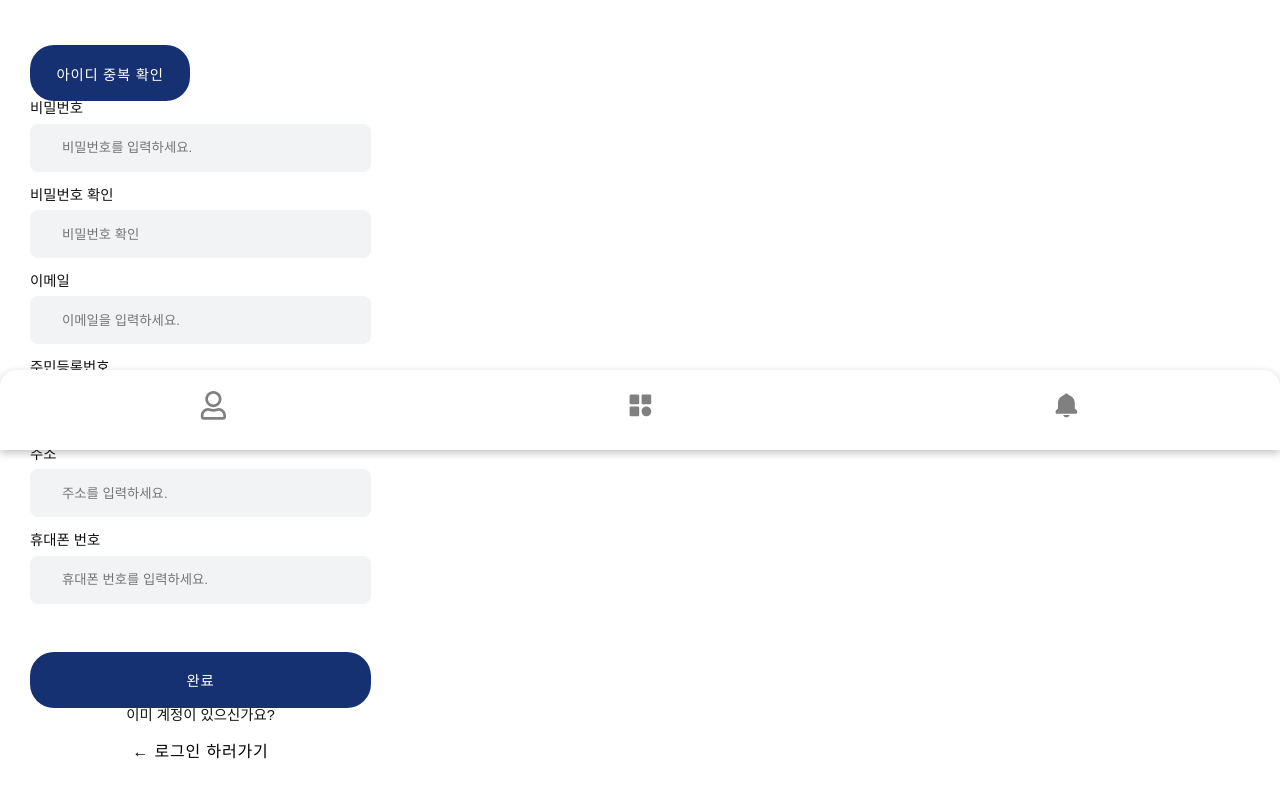
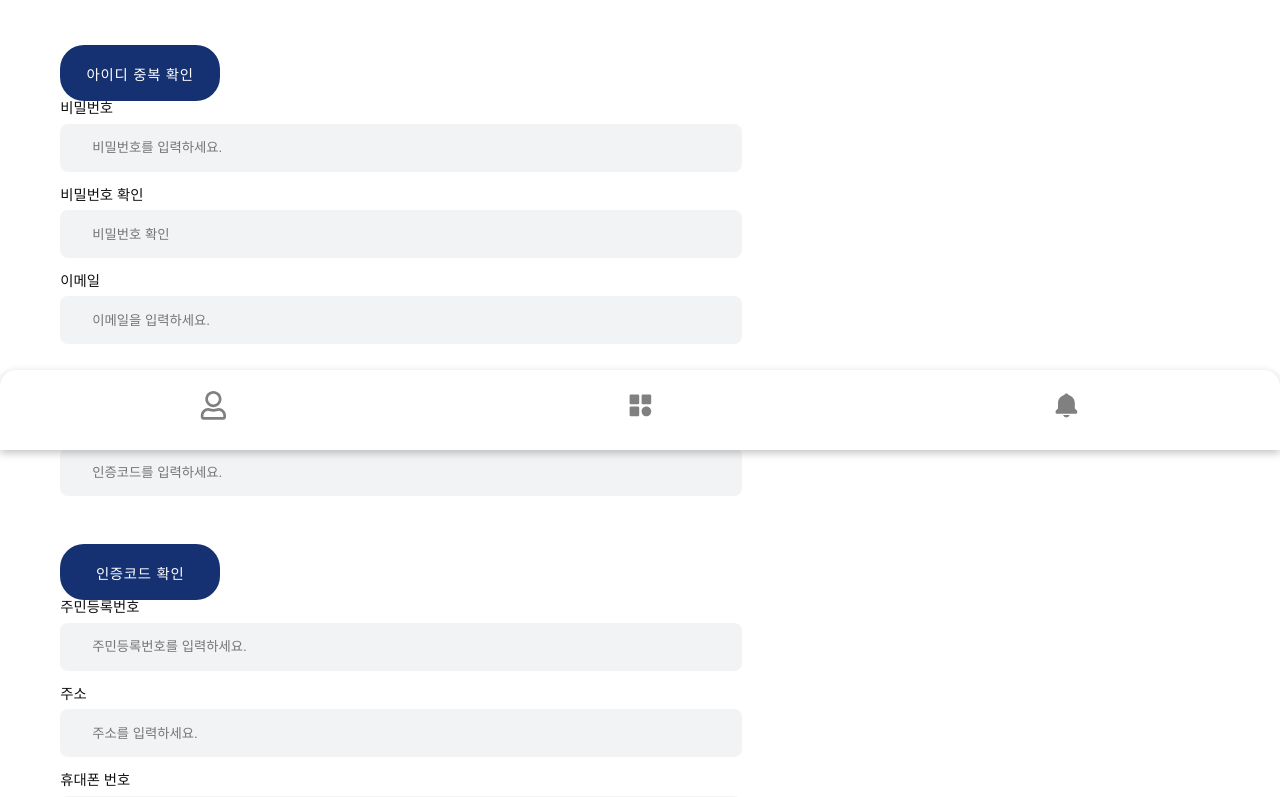
Before and after one commit to smj6052-l/internet-banking-client, a React (Vite) app: page /signup in a window 1280 px wide. Shown: the part 350-1147 px from the top of the page. Built offline with nearby package versions, Linux system fonts and the light colour scheme.

Commit message:
feat: 이메일 인증 기능 추가

```diff
--- a/src/routes/signup/signup.jsx
+++ b/src/routes/signup/signup.jsx
@@ -13,8 +13,12 @@ export default function Signup() {
     formState: { errors },
   } = useForm();
   const navigate = useNavigate();
+  // 아이디 체크 상태
   const [isIdChecked, setIsIdChecked] = useState(false);
   const [idCheckMessage, setIdCheckMessage] = useState("");
+  // 이메일(인증 코드) 체크 상태
+  const [isEmailChecked, setIsEmailChecked] = useState(false);
+  const [emailCheckMessage, setEmailCheckMessage] = useState("");
 
   // POST: 사용자 회원가입 정보 입력
   const onSubmit = (data) => {
@@ -22,6 +26,13 @@ export default function Signup() {
       setError("client_id", {
         type: "manual",
         message: "아이디 중복 확인을 해주세요.",
+      });
+      return;
+    }
+    if (!isEmailChecked) {
+      setError("client_email", {
+        type: "manual",
+        message: "이메일 인증을 해주세요.",
       });
       return;
     }
@@ -48,10 +59,13 @@ export default function Signup() {
     axios
       .post(`api/signup/check-id`, { client_id })
       .then((res) => {
-        // 사용 가능
-        clearErrors("client_id");
-        setIdCheckMessage(res.data?.message);
-        setIsIdChecked(true);
+        if (res)
+          if (res.status === 200) {
+            // 사용 가능
+            clearErrors("client_id");
+            setIdCheckMessage(res.data?.message);
+            setIsIdChecked(true);
+          }
       })
       .catch((error) => {
         if (error.response) {
@@ -83,6 +97,73 @@ export default function Signup() {
         setIsIdChecked(false);
       });
   };
+  // POST: 이메일 검증
+  const verifyEmail = (client_email) => {
+    axios
+      .post(`api/signup/send-verification-code`, { client_email })
+      .then((res) => {
+        if (res.status === 200) {
+          // 사용 가능
+          clearErrors("client_email");
+          setEmailCheckMessage(res.data?.message);
+        }
+      })
+      .catch((error) => {
+        if (error.response) {
+          switch (error.response.status) {
+            // 서버 에러
+            case 500:
+              setEmailCheckMessage(error.response.data.message);
+              break;
+            default:
+              setEmailCheckMessage(
+                `에러가 발생했습니다. 상태 코드: ${error.response.status}`
+              );
+              break;
+          }
+        } else {
+          setError("client_email", {
+            type: "manual",
+            message: "이메일 확인 실패",
+          });
+          setEmailCheckMessage("이메일 확인 실패");
+        }
+        setIsEmailChecked(false);
+      });
+  };
+  // POST: 인증코드 확인
+  const confirmVerificationCode = (verificationCode) => {
+    axios
+      .post(`api/signup/verify-email-code`, { verificationCode })
+      .then((res) => {
+        if (res.status === 200) {
+          setEmailCheckMessage(res.data?.message);
+          setIsEmailChecked(true);
+        }
+      })
+      .catch((error) => {
+        if (error.response) {
+          switch (error.response.status) {
+            // 서버 에러
+            case 400:
+              setEmailCheckMessage(error.response.data.message);
+              break;
+            default:
+              setEmailCheckMessage(
+                `에러가 발생했습니다. 상태 코드: ${error.response.status}`
+              );
+              break;
+          }
+        } else {
+          setError("client_email", {
+            type: "manual",
+            message: "이메일 확인 실패",
+          });
+          setEmailCheckMessage("이메일 확인 실패");
+        }
+        setIsEmailChecked(false);
+      });
+  };
 
   return (
     <S.FormWrapper onSubmit={handleSubmit(onSubmit)}>
@@ -107,7 +188,7 @@ export default function Signup() {
             required
             {...register("client_id", { required: true, maxLength: 20 })}
           />
-          <S.IdDuplicationCheck
+          <S.IdDuplicationCheckBtn
             onClick={(e) => {
               e.preventDefault();
               const client_id = document.querySelector(
@@ -117,7 +198,7 @@ export default function Signup() {
             }}
           >
             아이디 중복 확인
-          </S.IdDuplicationCheck>
+          </S.IdDuplicationCheckBtn>
           {errors.client_id && (
             <S.ErrorMessage>{errors.client_id.message}</S.ErrorMessage>
           )}
@@ -148,6 +229,40 @@ export default function Signup() {
             required
             {...register("client_email", { required: true, maxLength: 40 })}
           />
+          <S.EmailVerificationBtn
+            onClick={(e) => {
+              e.preventDefault();
+              const client_email = document.querySelector(
+                'input[name="client_email"]'
+              ).value;
+              verifyEmail(client_email);
+            }}
+          >
+            인증코드 전송
+          </S.EmailVerificationBtn>
+          <S.Input
+            type="number"
+            placeholder="인증코드를 입력하세요."
+            required
+            {...register("verificationCode", { required: true, maxLength: 40 })}
+          />
+          <S.EmailVerificationBtn
+            onClick={(e) => {
+              e.preventDefault();
+              const verificationCode = document.querySelector(
+                'input[name="verificationCode"]'
+              ).value;
+              confirmVerificationCode(verificationCode);
+            }}
+          >
+            인증코드 확인
+          </S.EmailVerificationBtn>
+          {errors.client_email && (
+            <S.ErrorMessage>{errors.client_email.message}</S.ErrorMessage>
+          )}
+          {emailCheckMessage && (
+            <S.IdCheckMessage>{emailCheckMessage}</S.IdCheckMessage>
+          )}
           <S.Label>주민등록번호</S.Label>
           <S.Input
             type="text"
@@ -170,10 +285,10 @@ export default function Signup() {
             {...register("client_phone", { required: true, maxLength: 255 })}
           />
           <S.SubmitButton>완료</S.SubmitButton>
-          <S.gotoLogin>이미 계정이 있으신가요?</S.gotoLogin>
-          <S.gotoLoginBtn>
+          <S.GotoLogin>이미 계정이 있으신가요?</S.GotoLogin>
+          <S.GotoLoginBtn>
             <Link to={"/login"}>&larr; 로그인 하러가기</Link>
-          </S.gotoLoginBtn>
+          </S.GotoLoginBtn>
         </S.InputContainer>
       </S.FormContent>
     </S.FormWrapper>
--- a/src/routes/signup/styles/signup.style.js
+++ b/src/routes/signup/styles/signup.style.js
@@ -49,7 +49,21 @@ export const Input = styled.input`
   }
 `;
 
-export const IdDuplicationCheck = styled.button`
+export const IdDuplicationCheckBtn = styled.button`
+  margin-top: 2rem;
+  width: 10rem;
+  height: 3.5rem;
+  font-size: 0.9rem;
+  letter-spacing: 0.05em;
+  color: white;
+  background-color: var(--primary-color);
+  border-radius: 1.5rem;
+  &:disabled {
+    cursor: not-allowed;
+    opacity: 0.5;
+  }
+`;
+export const EmailVerificationBtn = styled.button`
   margin-top: 2rem;
   width: 10rem;
   height: 3.5rem;
@@ -67,6 +81,9 @@ export const IdDuplicationCheck = styled.button`
 export const ErrorMessage = styled.span`
   color: red;
 `;
+// export const SuccessMessage = styled.span`
+//   color: green;
+// `;
 export const IdCheckMessage = styled.span`
   color: red;
 `;
@@ -85,12 +102,12 @@ export const SubmitButton = styled.button`
   }
 `;
 
-export const gotoLogin = styled.div`
+export const GotoLogin = styled.div`
   width: 100%;
   font-size: 0.9rem;
   text-align: center;
 `;
-export const gotoLoginBtn = styled.button`
+export const GotoLoginBtn = styled.button`
   width: 100%;
   height: 3.5rem;
   letter-spacing: 0.05em;
```
